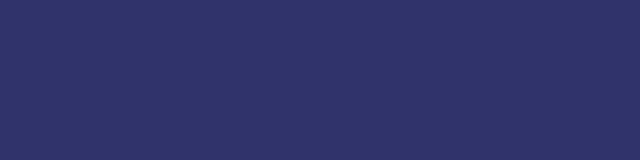
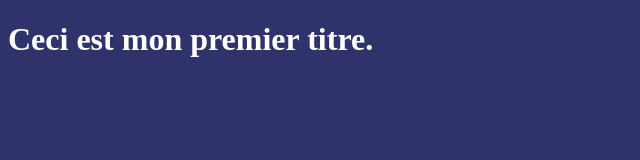
Before and after one commit to El-Hadji-Mory-Ndaw-TerangaCloud/testing, a plain HTML site: page index.html in a window 1280 px wide. Shown: the whole page, without its empty margins (0-640 px from the left). Drawn offline with Linux system fonts and the light colour scheme.

Commit message:
premier modif

```diff
--- a/index.html
+++ b/index.html
@@ -12,6 +12,6 @@
 
    </style>
     <body>
-
+        <h1>Ceci est mon premier titre.</h1>
     </body>
 </html>
```
